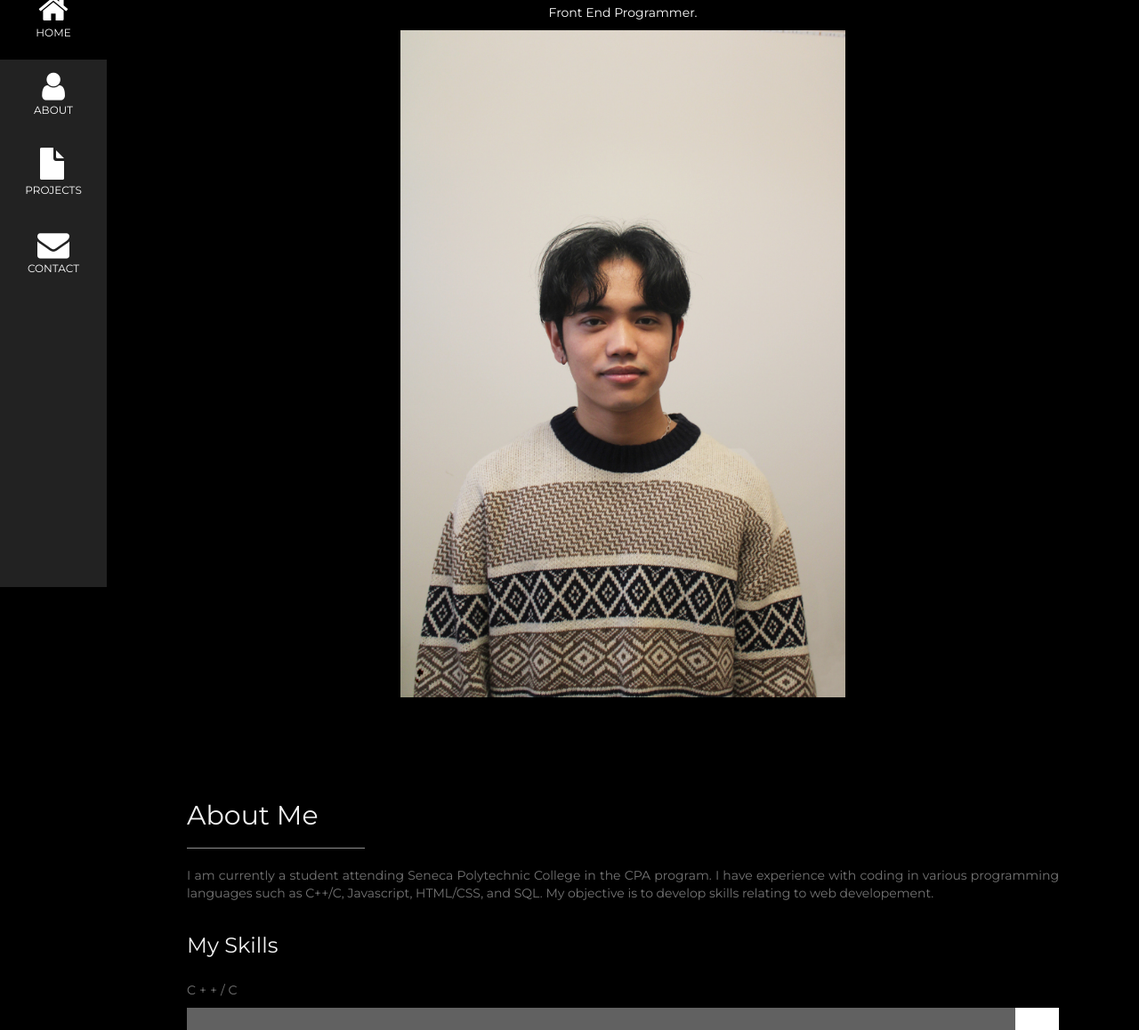
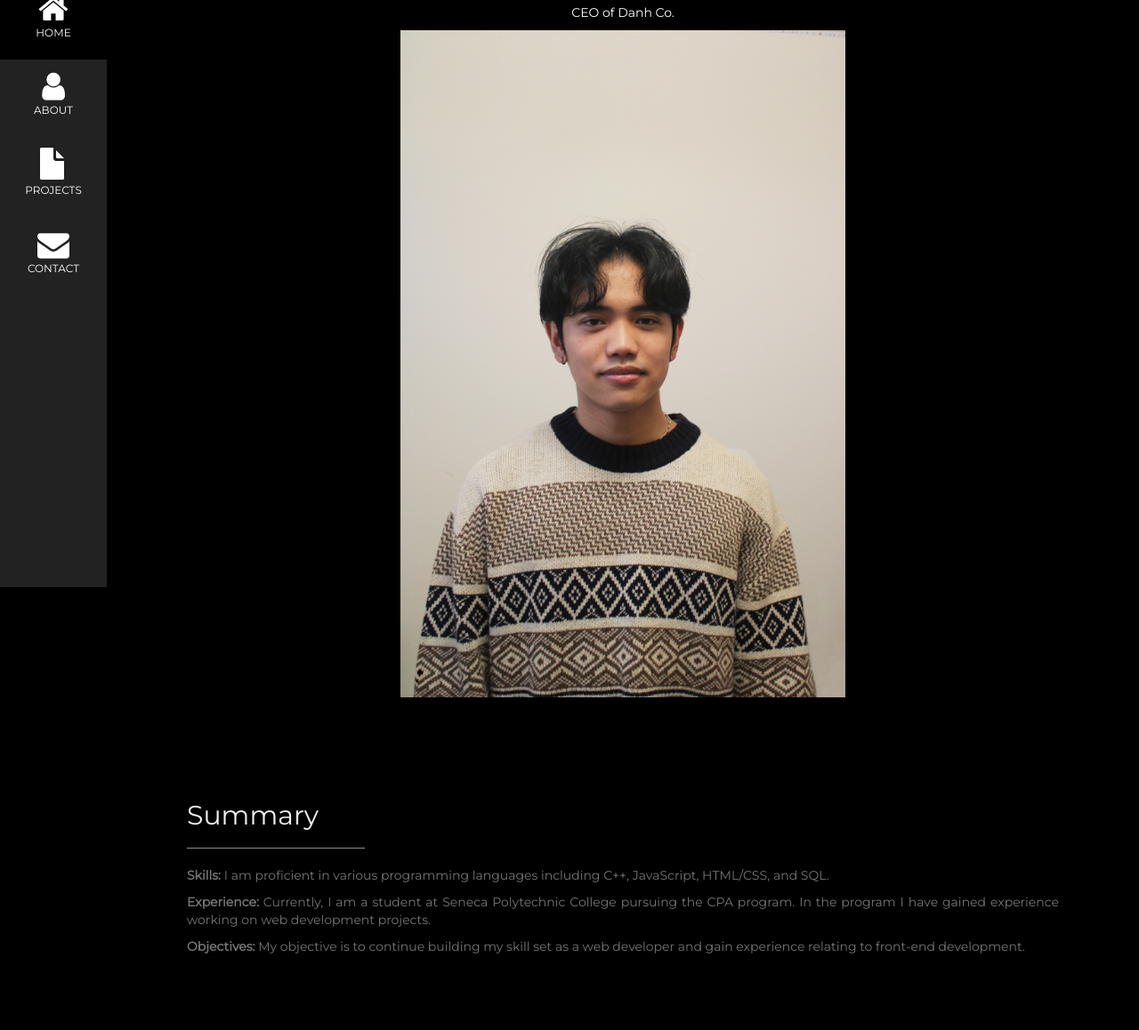
Before and after one commit to williamdanh44/williamdanh44.github.io, a plain HTML site: page index.html in a window 1280 px wide. Shown: the part 140-1298 px from the top of the page at 89% size. Drawn offline with nearby package versions, Linux system fonts and the light colour scheme.

Commit message:
Version 4

```diff
--- a/index.html
+++ b/index.html
@@ -24,8 +24,8 @@ textarea {
 }
 .w3-card-4 img {
     width: 100%;
-    height: 300px; /* Set a fixed height */
-    object-fit: cover; /* Ensures the image covers the area without distorting */
+    height: 300px;
+    object-fit: cover;
 }
 .w3-bar-item.active, .w3-bar-item:hover {
       background-color: #f1f1f1;
@@ -72,15 +72,24 @@ textarea {
   <!-- Header/Home -->
   <header class="w3-container w3-padding-32 w3-center w3-black" id="home">
     <h1 class="w3-jumbo"><span class="w3-hide-small">William Danh</h1>
-    <p>Front End Programmer.</p>
+    <p>CEO of Danh Co.</p>
     <img src="imgs/profile.jpg" alt="boy" class="w3-image" width="500" height="1108">
   </header>
+
+<!-- Summary Section -->
+<div class="w3-content w3-justify w3-text-grey w3-padding-64" id="summary">
+  <h2 class="w3-text-light-grey">Summary</h2>
+  <hr style="width:200px" class="w3-opacity">
+  <p><strong>Skills:</strong> I am proficient in various programming languages including C++, JavaScript, HTML/CSS, and SQL.</p>
+  <p><strong>Experience:</strong> Currently, I am a student at Seneca Polytechnic College pursuing the CPA program. In the program I have gained experience working on web development projects.</p>
+  <p><strong>Objectives:</strong> My objective is to continue building my skill set as a web developer and gain experience relating to front-end development. </p>
+</div>
 
   <!-- About Section -->
   <div class="w3-content w3-justify w3-text-grey w3-padding-64" id="about">
     <h2 class="w3-text-light-grey">About Me</h2>
     <hr style="width:200px" class="w3-opacity">
-    <p>I am currently a student attending Seneca Polytechnic College in the CPA program. I have experience with coding in various programming languages such as C++/C, Javascript, HTML/CSS, and SQL. My objective is to develop skills relating to web developement.
+    <p>I am currently a student attending Seneca Polytechnic College in the CPA program. I have experience with coding in various programming languages such as C++/C, Javascript, HTML/CSS, and SQL. I have previously graduated from York University in the Psychology Bachelor's of Science program, however shortly after I had decided to instead pursue a career in Computer Programming. Prior to attending Seneca College, I had minimal experience with coding in Python, during my time in high school.
     </p>
     <h3 class="w3-padding-16 w3-text-light-grey">My Skills</h3>
     <p class="w3-wide">C++/C</p>
```
